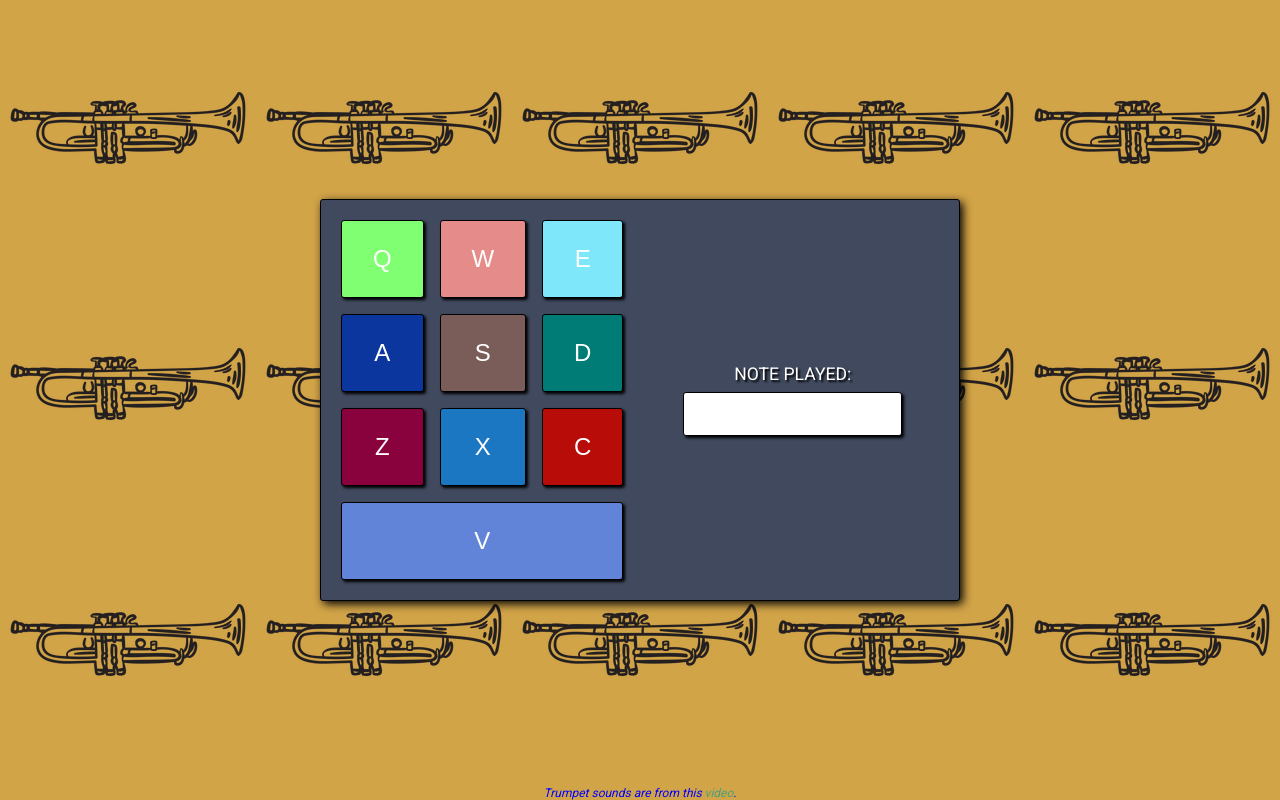
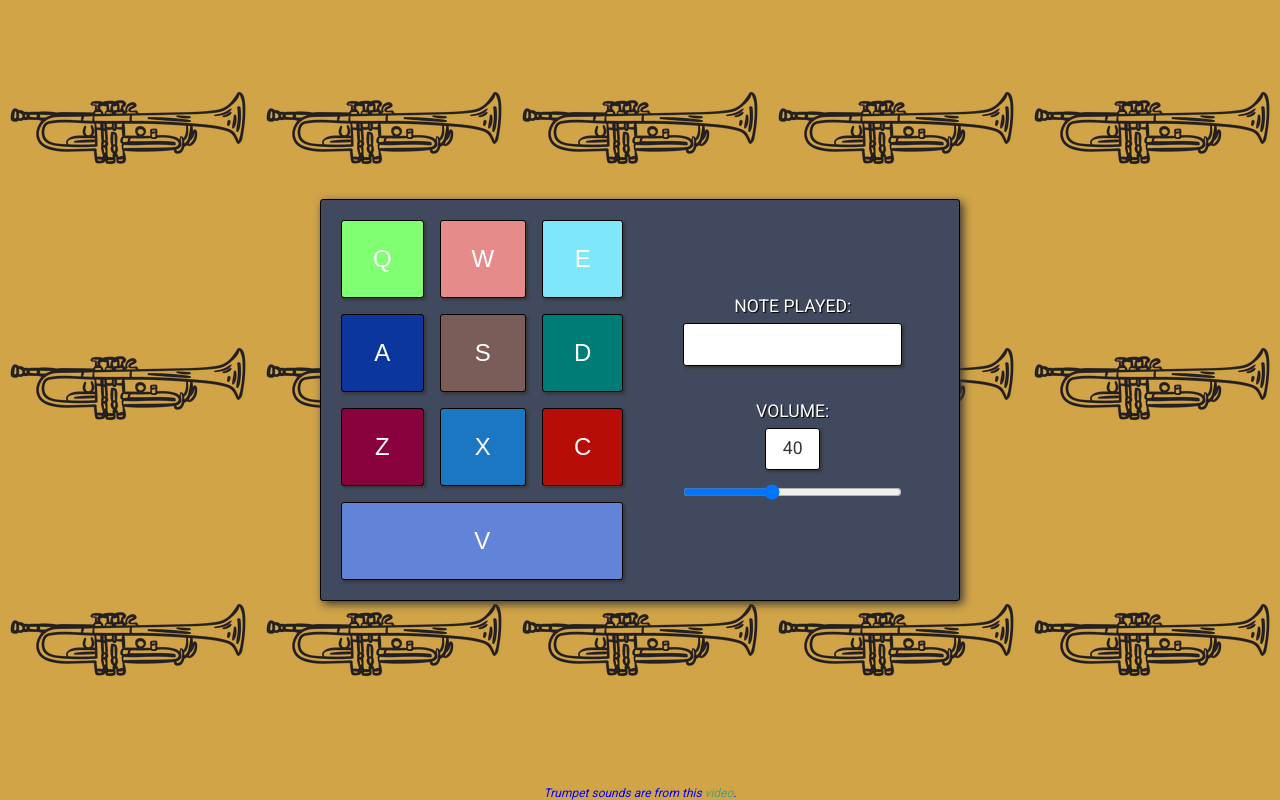
Before and after one commit to purplesunk/fcc-trumpet-machine, a plain HTML site: page index.html in a window 1280 px wide. Drawn offline with Linux system fonts and the light colour scheme.

Commit message:
added volume slider

```diff
--- a/css/style.css
+++ b/css/style.css
@@ -37,7 +37,18 @@ img {
     text-align: center;
     text-transform: uppercase;
     white-space: nowrap;
-    text-shadow: 2px 2px 2px black;
+    text-shadow: 1px 1px 1px black;
+}
+
+#volume {
+    display: none;
+    width: 20%;
+    margin-bottom: 0.4em;
+}
+
+.vol-text {
+    display: none;
+    margin-top: 2em;
 }
 
 .footer {
@@ -55,11 +66,11 @@ img {
     color: #49A078;
 }
 
-@media only screen and (min-height: 530px) {
+@media only screen and (min-height: 540px) {
     img {
         display: block;
         margin: auto;
-        height: calc(100vh - 530px);
+        height: calc(100vh - 540px);
     }
 }
 
@@ -81,7 +92,7 @@ body {
     padding: 0.75em;
     border: 1px solid black;
     border-radius: 3px;
-    box-shadow: 3px 3px 10px black;
+    box-shadow: 3px 3px 10px #383636;
     max-width: 40em;
     width: 100%;
 }
@@ -99,16 +110,25 @@ img {
     display: none;
 }
 
+#volume {
+    display: block;
+}
+
+.vol-text {
+    display: block;
+}
+
 }
 
 /* ------------
      Buttons
 --------------*/
 
-.drum-pad, #display {
+.drum-pad, #display, #volume {
     border: 1px solid black;
     border-radius: 3px;
-    box-shadow: 2px 2px 3px black;
+    box-shadow: 2px 2px 3px #383636;
+    text-shadow: none;
 }
 
 .drum-pad {
@@ -118,13 +138,22 @@ img {
     text-decoration: none;
 }
 
-#display {
+#display, #volume {
     background-color: white;
     color: #383636;
-    display: block;
-    width: 80%;
     padding: 0.5em 0;
-    height: 2.5em;
+    height: 2.4em;
     margin: 0 auto;
     margin-top: 0.4em;
 }
+
+#display {
+    display: block;
+    width: 80%;
+}
+
+#vol-slider {
+  width: 80%;
+  margin-top: 13.8px;
+  background-color: transparent;
+}
--- a/index.html
+++ b/index.html
@@ -18,6 +18,9 @@
             <div id="info">
                 <p class="note-played">Note Played: </p>
                 <p id="display"></p>
+                <p class="vol-text">Volume:</p>
+                <p id="volume">40</p>
+                <input type="range" id="vol-slider" value="40" min="0" max="100" onchange="showVolValue(value)">
             </div>
             <div class="pad">
                 <button id="trumpet-C" class="drum-pad" onclick="playAudio(id)">
--- a/js/main.js
+++ b/js/main.js
@@ -1,3 +1,25 @@
+
+// change volume
+
+function changeVolume(number) {
+    const audioClips = [...document.getElementsByClassName("clip")];
+
+    audioClips.forEach(element => {
+        element.volume = number;
+    });
+}
+
+// the range input and the volume
+
+function showVolValue(value) {
+    let volume = document.getElementById("volume");
+
+    volume.innerText = value;
+
+    changeVolume(value / 100);
+}
+
+
 // html formating meibi?
 
 const colors = ["80ff72","e58c8a","7ee8fa","0a369d","7a5c58","007c77","89023e","1c77c3","b80c09","6184d8"];
@@ -19,6 +41,7 @@ function addAudioId() {
         audioClips[i].innerText = buttons[i].id;
     }
 
+    changeVolume(0.4);
 }
 
 // display the note you are playing
```
